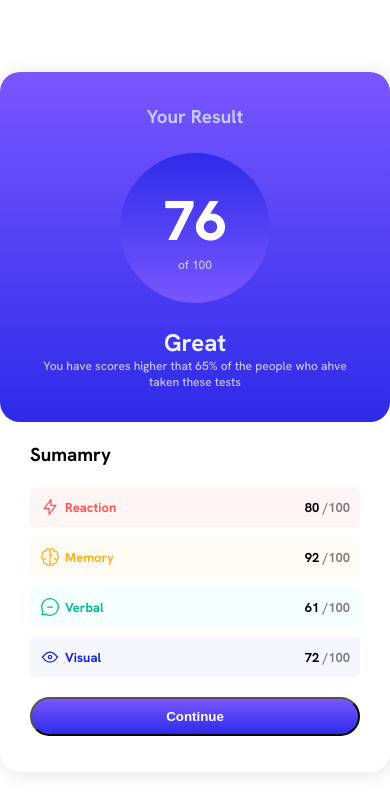
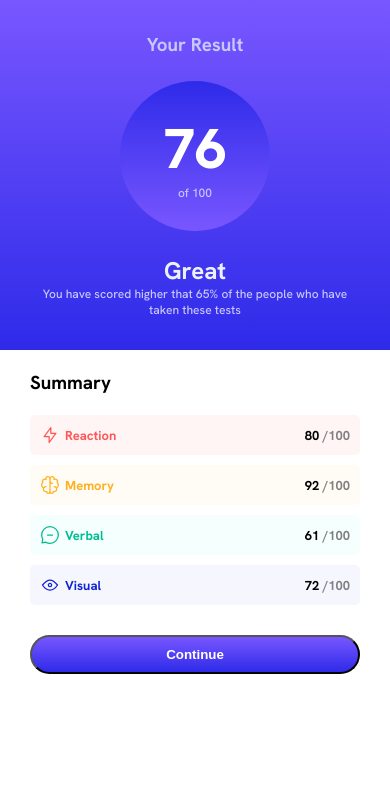
Before and after one commit to mirmohsin0001/Challenge-2, a plain HTML site: page index.html in a window 390 px wide. Drawn offline with Linux system fonts and the light colour scheme.

Commit message:
Responsiveness
fixed the problem where the wrapper div is vertically centered on mobile phones

made it align to the top and removed rounded corners in the mobile view

```diff
--- a/index.html
+++ b/index.html
@@ -29,12 +29,12 @@
        </div>
        <div>
          <h2>Great</h2>
-         <p>You have scores higher that 65% of the people who ahve taken these tests</p>
+         <p>You have scored higher that 65% of the people who have taken these tests</p>
        </div>
       </section>
 
       <section class="summary">
-        <h3>Sumamry</h3>
+        <h3>Summary</h3>
 
         <div class="parameters">
           <div class="reaction">
@@ -62,7 +62,7 @@
           </div>
         </div>
 
-        <a href="#"><Button>Continue</Button></a>
+        <Button>Continue</Button>
 
       </section>
 
--- a/style.css
+++ b/style.css
@@ -146,7 +146,7 @@ P{
 }
 
 button{
-    margin-top: 20px;
+    margin-top: 30px;
     padding: 10px 20px;
     background: linear-gradient(var(--Light-slate-blue), var(--Light-royal-blue));
     border-radius: 100px;
@@ -158,8 +158,17 @@ button{
 @media screen and (max-width: 600px) {
     .result-summary{
         flex-direction: column;
+        border-radius: 0px;
+        box-shadow: none;
+
     }
     .result, .summary{
         width: 100%;
+        border-radius: 0px;
+
+    }
+
+    body{
+        height: auto;
     }
 }
```
